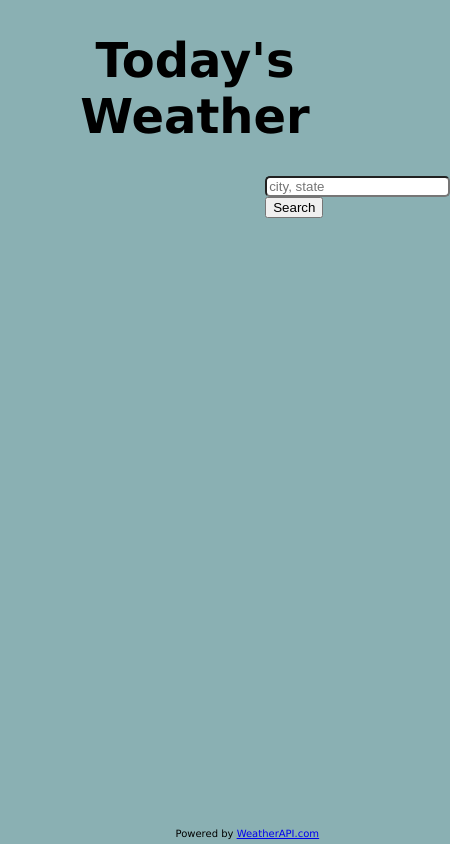
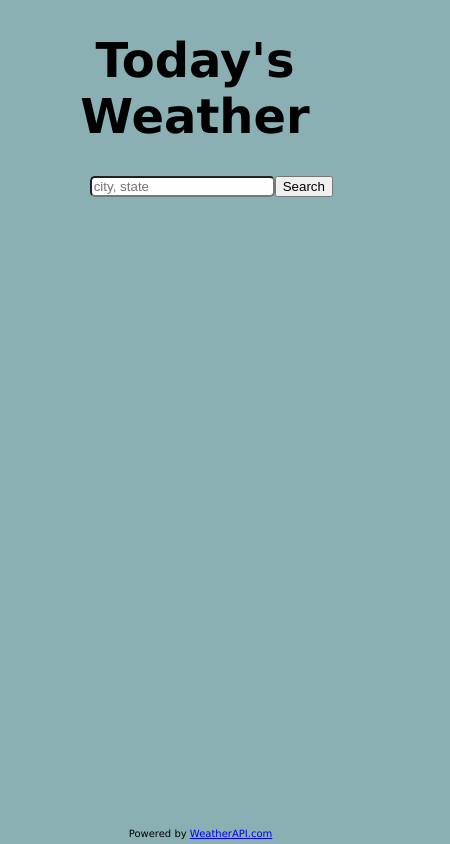
Before and after one commit to sromelus/toyda-s-weather-app, a React (Create React App) app: page / in a window 390 px wide. Shown: the whole page, 450 px wide, since content can reach past the window. Built offline with nearby package versions, Linux system fonts and the light colour scheme; no server answers.

Commit message:
update mobile view

```diff
--- a/src/App.css
+++ b/src/App.css
@@ -127,7 +127,7 @@ body {
   justify-content: center;
 }
 
-.forcast-cards div {
+.forecast-cards div {
   position: relative;
   bottom: -18px;
   margin-left: 16px;
@@ -142,3 +142,37 @@ body {
   list-style: none;
   margin: 0 5%;
 }
+
+
+@media screen and (max-width: 576px) {
+  .container-main .search {
+    margin-left: 20%;
+    margin-top: 7%;
+    margin-bottom: 7%;
+  }
+
+  .cards-container {
+    width: 100%;
+  }
+
+  .card {
+    width: 30%;
+  }
+
+  .card-temp {
+    height: 100%;
+  }
+
+  .current-weather-main {
+    margin-top: -16px;
+  }
+
+  .current-weather {
+    height: 127px;
+  }
+
+  .api-ref {
+    margin-left: -12%;
+  }
+
+}
--- a/src/components/CityDetailTemp.js
+++ b/src/components/CityDetailTemp.js
@@ -20,13 +20,6 @@ export default class CityDetailTemp extends Component {
     }
   }
 
-
-  // componentDidUnmount() {
-  //   this.setState({
-  //     ...this.state,
-  //     error: false
-  //   })
-  // }
 
   componentDidMount(){
     let city = this.props.match.params.id;
@@ -79,7 +72,7 @@ export default class CityDetailTemp extends Component {
         <div className="card-temp" key={index} >
           {days[tday]} {date} <br/><br/>
           Temp: {avgtemp_f}˚F <br/>
-          <div className="forcast-cards">
+          <div className="forecast-cards">
             <img src={icon} alt=""/>
             <div>
               <span>{text}</span>
--- a/src/components/Dashboard.js
+++ b/src/components/Dashboard.js
@@ -36,7 +36,6 @@ export default class Dashboard extends Component {
 
   render(){
 
-  console.log(this.state.cities);
 
   const citiesData = this.state.cities.map((city, index) => {
    const { name, region } = city.location;
```
